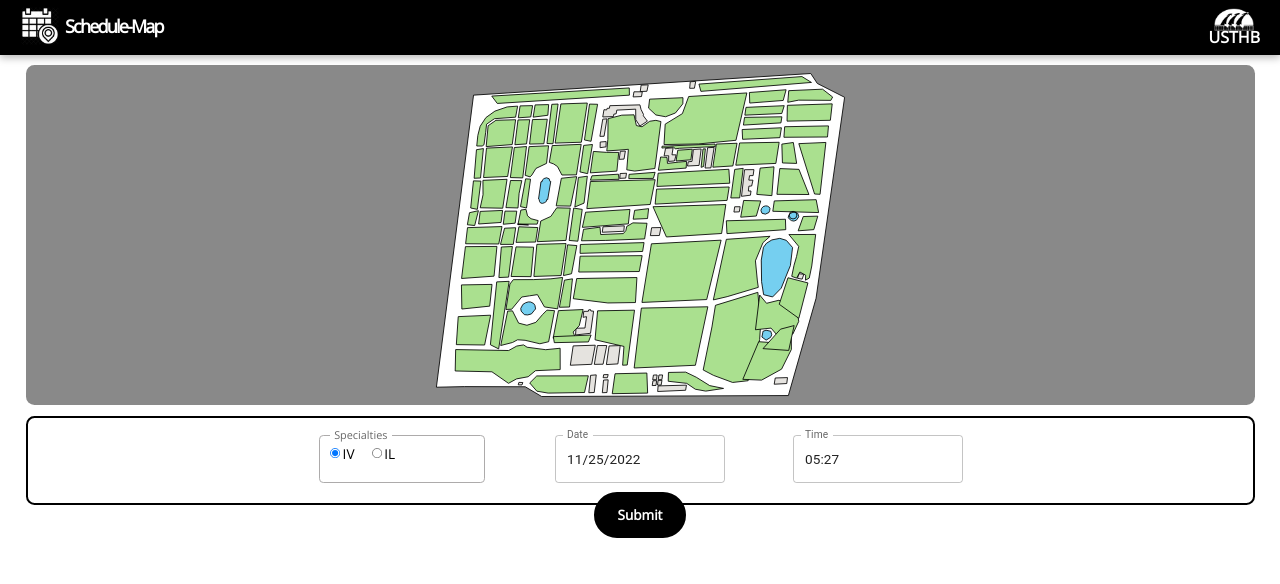
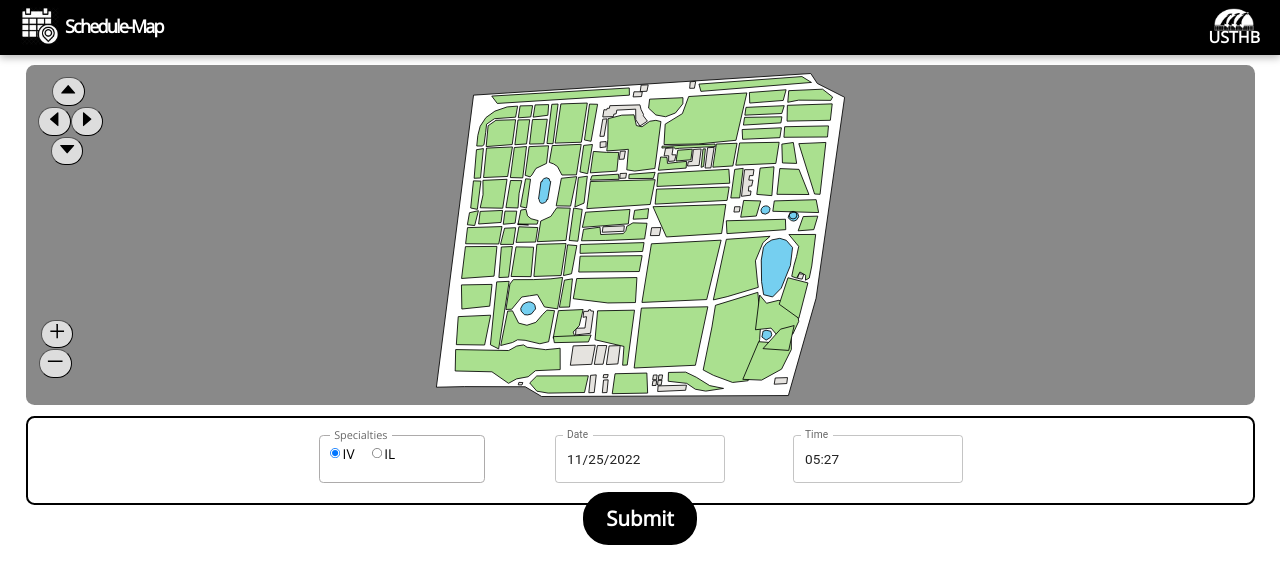
Before and after one commit to HicH987/project_dataVis, a React (Vite) app: page / in a window 1280 px wide. Shown: the top 584 px of the page. Built offline with nearby package versions, Linux system fonts and the light colour scheme.

Commit message:
add directional && +- btns

```diff
--- a/src/components/map.jsx
+++ b/src/components/map.jsx
@@ -4,12 +4,20 @@ import React from "react";
 import { useRef, useEffect } from "react";
 import { useMapTools } from "../hooks/useMapTools";
 import * as handlers from "../handlers/mapHandler";
+import {
+  AiOutlineCaretDown,
+  AiOutlineCaretLeft,
+  AiOutlineCaretUp,
+  AiOutlineCaretRight,
+  AiOutlineMinus,
+  AiOutlinePlus,
+} from "react-icons/ai";
 
 // G groupe (of main SVG) dimensions
 let margin;
 let width, height;
 let innerWidth, innerHeight;
-
+let zoom;
 const convertToNum = (listStr) => {
   const w = parseFloat(listStr[0]);
   const h = parseFloat(listStr[1]);
@@ -25,17 +33,15 @@ const initCanvas = (ref) => {
   const svg = d3.select(ref.current).attr("class", "main-svg");
   [width, height] = convertToNum([svg.style("width"), svg.style("height")]);
   initCanvasDim(width, height);
-
-  svg.call(
-    d3
-      .zoom()
-      .scaleExtent([0.1, 10])
-      .translateExtent([
-        [0, 0],
-        [width, height],
-      ])
-      .on("zoom", handlers.zoomed)
-  );
+  zoom = d3
+    .zoom()
+    .scaleExtent([1, 10])
+    .translateExtent([
+      [0, 0],
+      [width, height],
+    ])
+    .on("zoom", handlers.zoomed);
+  svg.call(zoom);
 };
 const renderMap = (ref, mapData) => {
   const svg = d3.select(ref.current);
@@ -101,8 +107,26 @@ export default function Map() {
   return (
     <div className="map" id="wrapper">
       <svg ref={ref}></svg>
-
-      {/* <button onClick={panLeft}>panLeft</button> */}
+      <dir className="btns">
+        <button className="btn-plus" onClick={() => handlers.btnZoomIn(zoom)}>
+          <AiOutlinePlus />
+        </button>
+        <button className="btn-minus" onClick={() => handlers.btnZoomOut(zoom)}>
+          <AiOutlineMinus />
+        </button>
+        <button className="btn-left" onClick={() => handlers.btnLeft(zoom)}>
+          <AiOutlineCaretLeft />
+        </button>
+        <button className="btn-right" onClick={() => handlers.btnRight(zoom)}>
+          <AiOutlineCaretRight />
+        </button>
+        <button className="btn-up" onClick={() => handlers.btnUp(zoom)}>
+          <AiOutlineCaretUp />
+        </button>
+        <button className="btn-down" onClick={() => handlers.btnDown(zoom)}>
+          <AiOutlineCaretDown />
+        </button>
+      </dir>
     </div>
   );
 }
--- a/src/components/map.scss
+++ b/src/components/map.scss
@@ -1,11 +1,55 @@
 .main-svg {
   width: 100%;
   height: 400px;
-  // border: 5px solid #00000055;
   border-radius: 10px;
   background-color: rgb(137, 137, 137);
 
   margin-bottom: 10px;
+}
+.btns {
+  position: absolute;
+  top: 80px;
+  left: 8px;
+}
+.btn-plus {
+  position: relative;
+  top: 280px;
+}
+.btn-minus {
+  position: relative;
+  top: 315px;
+  right: 40px;
+}
+
+.btn-left{
+  position: relative;
+  top:30px;
+  right: 80px;
+}
+.btn-right {
+  position: relative;
+  top:30px;
+  right: 80px;
+}
 
 
+.btn-up{
+  position: relative;
+  bottom: 5px;
+  right:  140px;
 }
+.btn-down {
+  position: relative;
+  top:65px;
+  right: 180px;
+}
+
+
+button {
+  font-size: 1.5em;
+  font-weight: bolder;
+  color: #000;
+  background-color: #ddd;
+  border-radius: 50px;
+  // border: none;
+}
--- a/src/handlers/mapHandler.js
+++ b/src/handlers/mapHandler.js
@@ -6,28 +6,36 @@ export const zoomed = (event) => {
 };
 
 // -------------------BUTTON-HANDLERS---------------------------------
-export function btnZoomIn() {
+export function btnZoomIn(zoom) {
   d3.select("svg").transition().call(zoom.scaleBy, 2);
 }
 
-export function btnZoomOut() {
+export function btnZoomOut(zoom) {
   d3.select("svg").transition().call(zoom.scaleBy, 0.5);
 }
 
-export function btnResetZoom() {
+export function btnResetZoom(zoom) {
   d3.select("svg").transition().call(zoom.scaleTo, 1);
 }
 
-export function btnCenter() {
+export function btnCenter(zoom) {
   d3.select("svg")
     .transition()
     .call(zoom.translateTo, 0.5 * innerWidth, 0.5 * innerHeight);
 }
 
-export function btnLeft() {
+export function btnRight(zoom) {
   d3.select("svg").transition().call(zoom.translateBy, -50, 0);
 }
 
-export function btnRight() {
+export function btnLeft(zoom) {
   d3.select("svg").transition().call(zoom.translateBy, 50, 0);
 }
+
+export function btnDown(zoom) {
+  d3.select("svg").transition().call(zoom.translateBy, 0, -50);
+}
+
+export function btnUp(zoom) {
+  d3.select("svg").transition().call(zoom.translateBy, 0, 50);
+}
```
